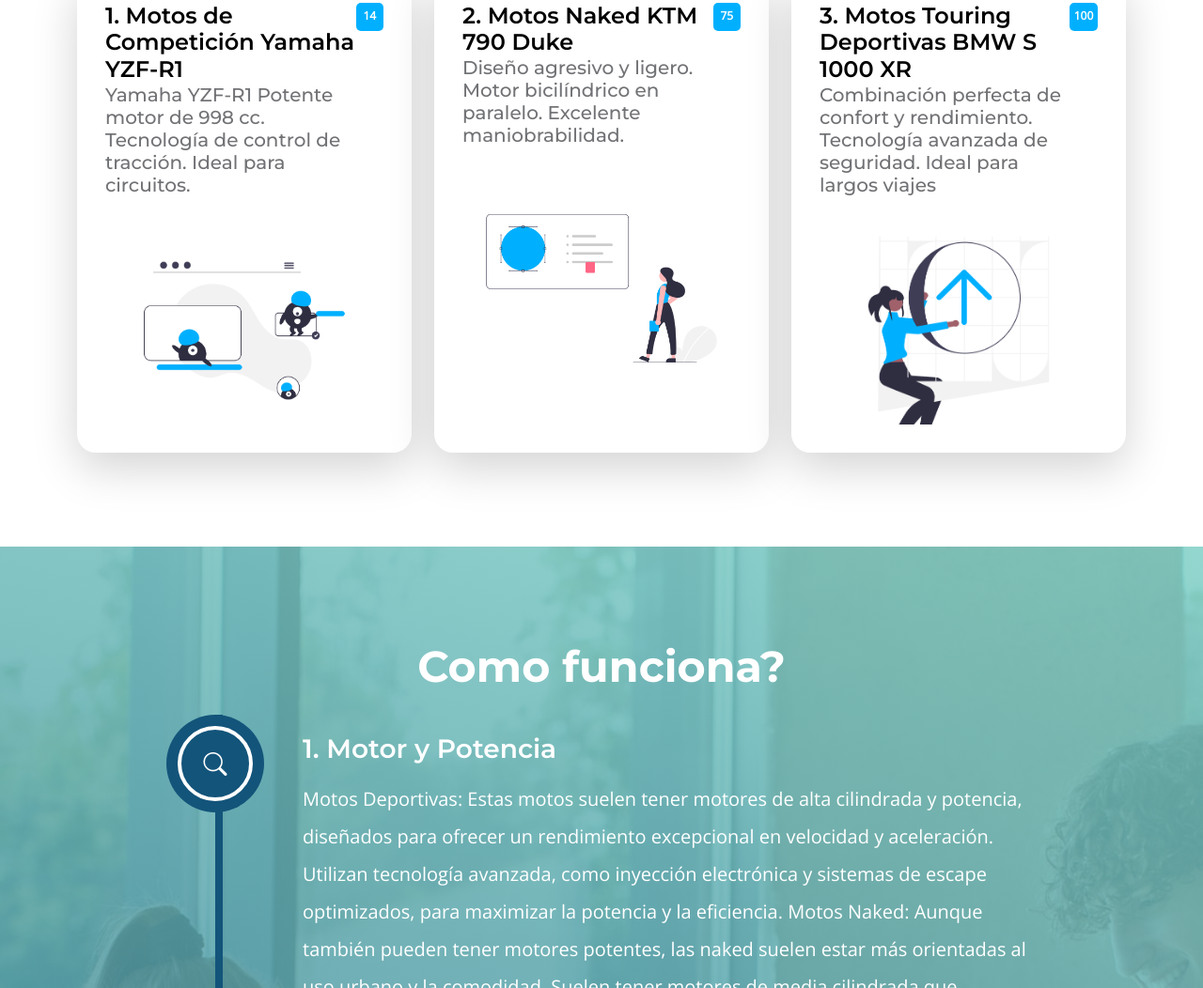
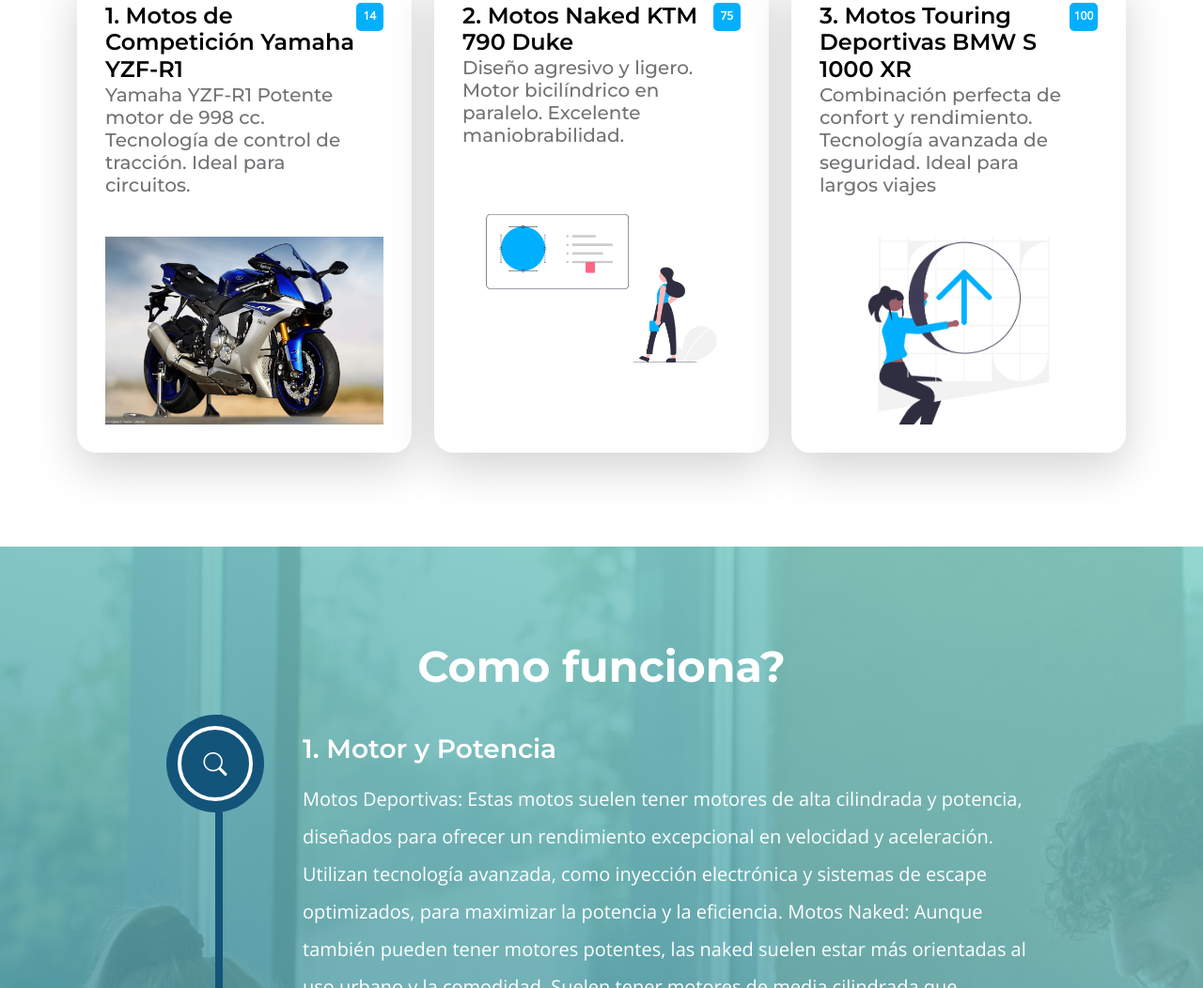
Before and after one commit to malibb-MARQUITOS/plantilla-mali-bb, a plain HTML site: page index.html in a window 1280 px wide. Shown: the part 1395-2447 px from the top of the page at 94% size. Drawn offline with nearby package versions, Linux system fonts and the light colour scheme.

Commit message:
Update index.html

```diff
--- a/index.html
+++ b/index.html
@@ -248,7 +248,7 @@ Ideal para circuitos.</p>
                                                         <span class="badge bg-design rounded-pill ms-auto">14</span>
                                                     </div>
 
-                                                    <img src="images/topics/undraw_Remote_design_team_re_urdx.png" class="custom-block-image img-fluid" alt="">
+                                                    <img src="images/topics/2015-Yamaha-YZF-R1-12.png" class="custom-block-image img-fluid" alt="">
                                                 </a>
                                             </div>
                                         </div>
```
